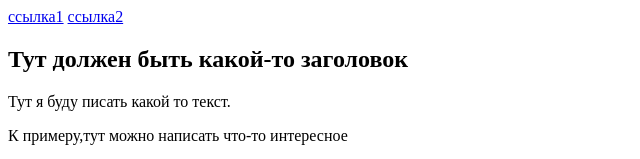
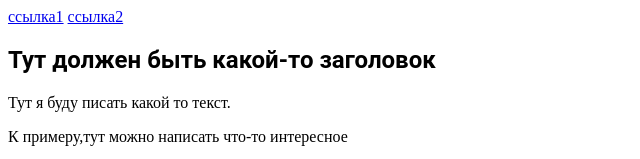
Before and after one commit to WebHeroSchool/MMproject, a plain HTML site: page index.html in a window 1280 px wide. Shown: the top 159 px of the page, without its empty margins (0-640 px from the left). Drawn offline with Linux system fonts and the light colour scheme.

Commit message:
Подключен файл css,изменила шрифт h1

```diff
--- a/index.html
+++ b/index.html
@@ -3,6 +3,8 @@
 <head>
   <meta charset="utf-8">
   <title>Мой первый сайт</title>
+  <link rel="stylesheet" href="styles.css"
+  <link rel="stylesheet" href="https://fonts.google.com/specimen/Roboto?query=roboto"
 </head>
 <body>
   <header>
@@ -13,7 +15,7 @@
   </header>
   <section>
     <main>
-      <h1>Тут должен быть какой-то заголовок</h1>
+      <h1 class="title">Тут должен быть какой-то заголовок</h1>
       <p>Тут я буду писать какой то текст.</p>
       <p>К примеру,тут можно написать что-то интересное</p>
       <button autofocus>Тут кнопка</button>
--- /dev/null
+++ b/styles.css
@@ -0,0 +1,3 @@
+.title {
+font-family:Roboto;
+}
```
